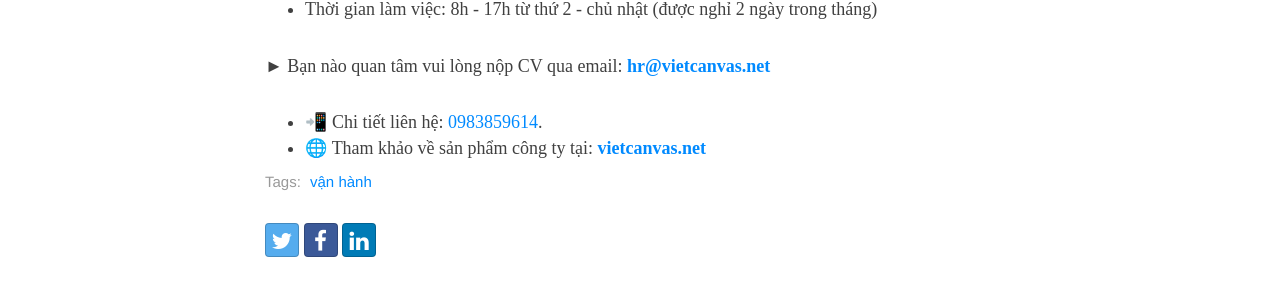
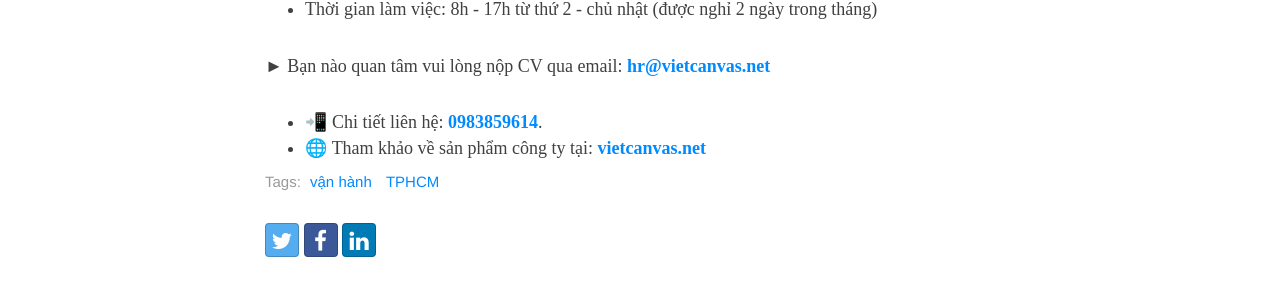
Before and after one commit to Tungtono/vc-jobs, a Jekyll site: the page built from _posts/2019-04-22-van-hanh.md, in a window 1280 px wide and 900 px high, scrolled down 734 px. Shown: the part 237-522 px from the top of the window. Built offline with Jekyll 4.4.1, drawn with Linux system fonts in a browser that asks for light colours; nearby versions of some CDN libraries; some web fonts are replaced.

Commit message:
no message

```diff
--- a/_posts/2019-04-22-van-hanh.md
+++ b/_posts/2019-04-22-van-hanh.md
@@ -2,7 +2,7 @@
 layout: post
 title: Quản lý vận hành
 subtitle: 10,000,000 - 15,000,000 VND/tháng
-tags: [vận hành]
+tags: [vận hành, TPHCM]
 comments: true
 ---
 
@@ -33,5 +33,5 @@ Viet Canvas Cần Tuyển Nam Quản Lý Vận Hành!
 
 ► Bạn nào quan tâm vui lòng nộp CV qua email: [**hr@vietcanvas.net**](mailto:hr@vietcanvas.net)
 
-- 📲 Chi tiết liên hệ: [0983859614](tel:0983859614).
+- 📲 Chi tiết liên hệ: [**0983859614**](tel:0983859614).
 - 🌐 Tham khảo về sản phẩm công ty tại: [**vietcanvas.net**](https://vietcanvas.net/)
```
Also changed, not shown: _posts/2019-04-22-treo-tranh.md (+1 -1 lines).
